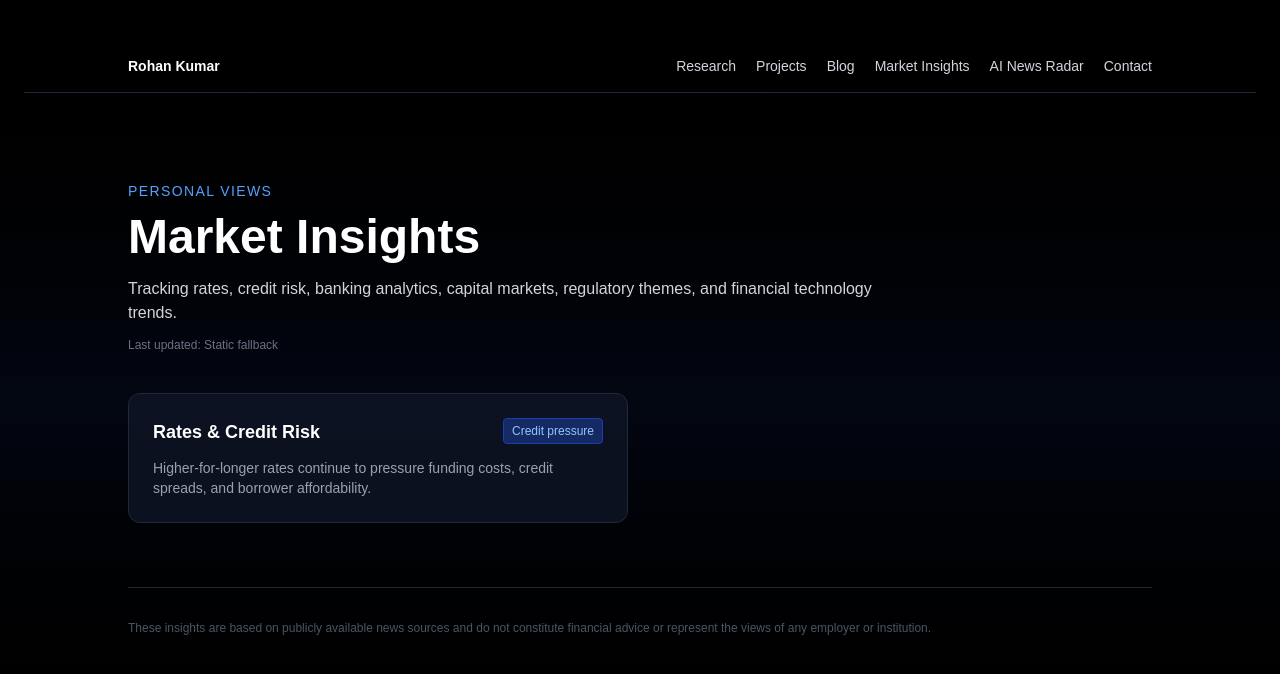
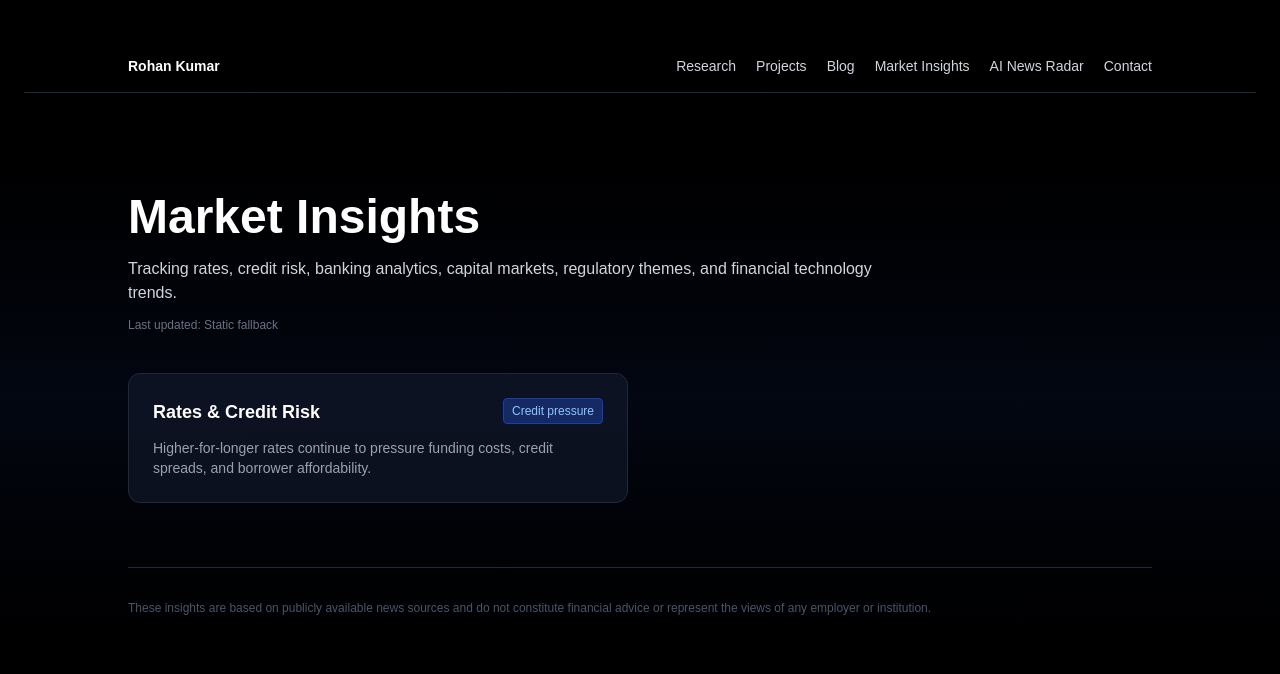
Before and after one commit to rohanksingh/kumarrohan-site-github, a Next.js app: page /market-insights in a window 1280 px wide. Shown: the top 674 px of the page. Built offline with nearby package versions, Linux system fonts and the light colour scheme; no server answers.

Commit message:
deleted heading Personal views in market insights

```diff
--- a/app/market-insights/page.tsx
+++ b/app/market-insights/page.tsx
@@ -51,7 +51,6 @@ export default function MarketInsightsPage() {
 
       <section className="max-w-5xl mx-auto pt-12 pb-10">
         <p className="text-sm uppercase tracking-widest text-blue-400 mb-3">
-          Personal Views
         </p>
 
         <h1 className="text-5xl font-bold mb-4">Market Insights</h1>
```
